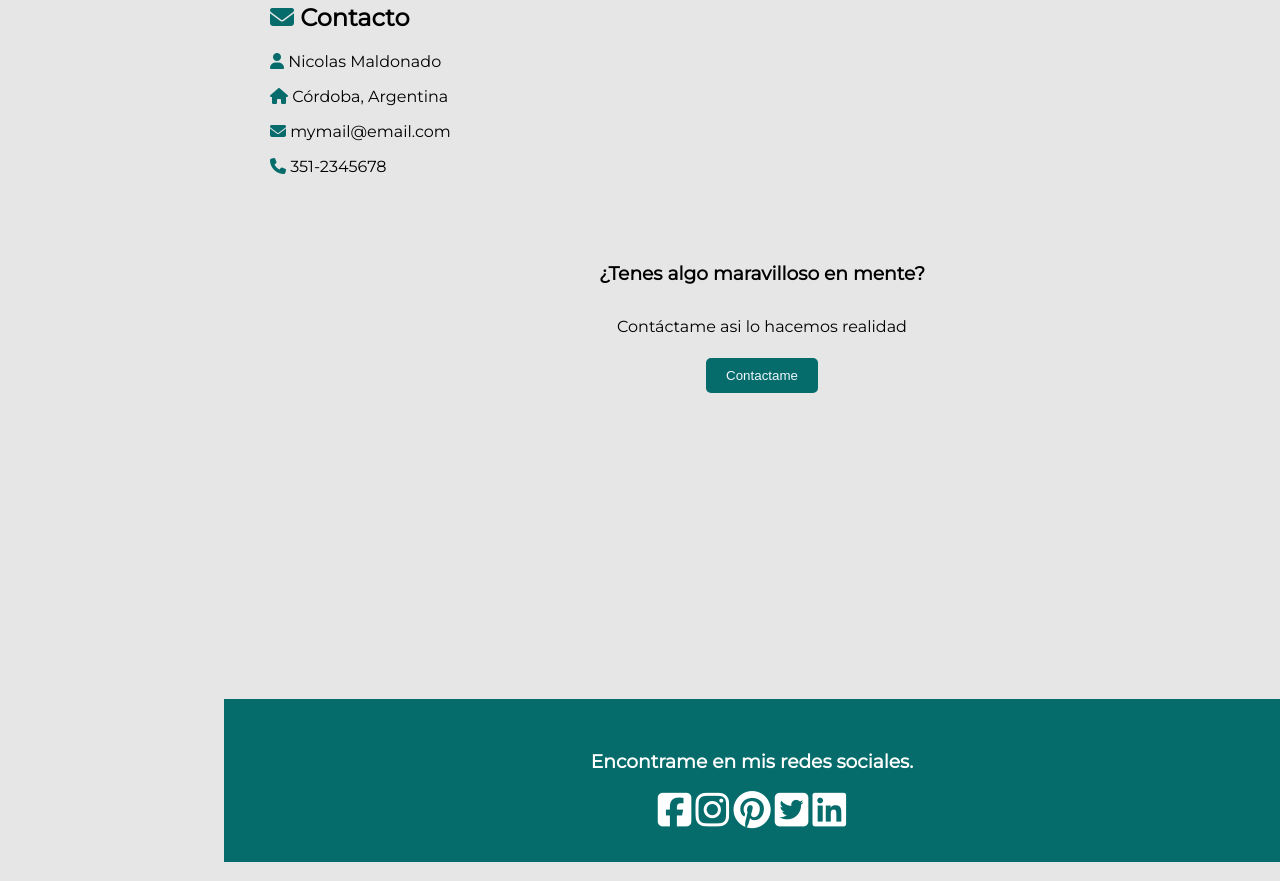
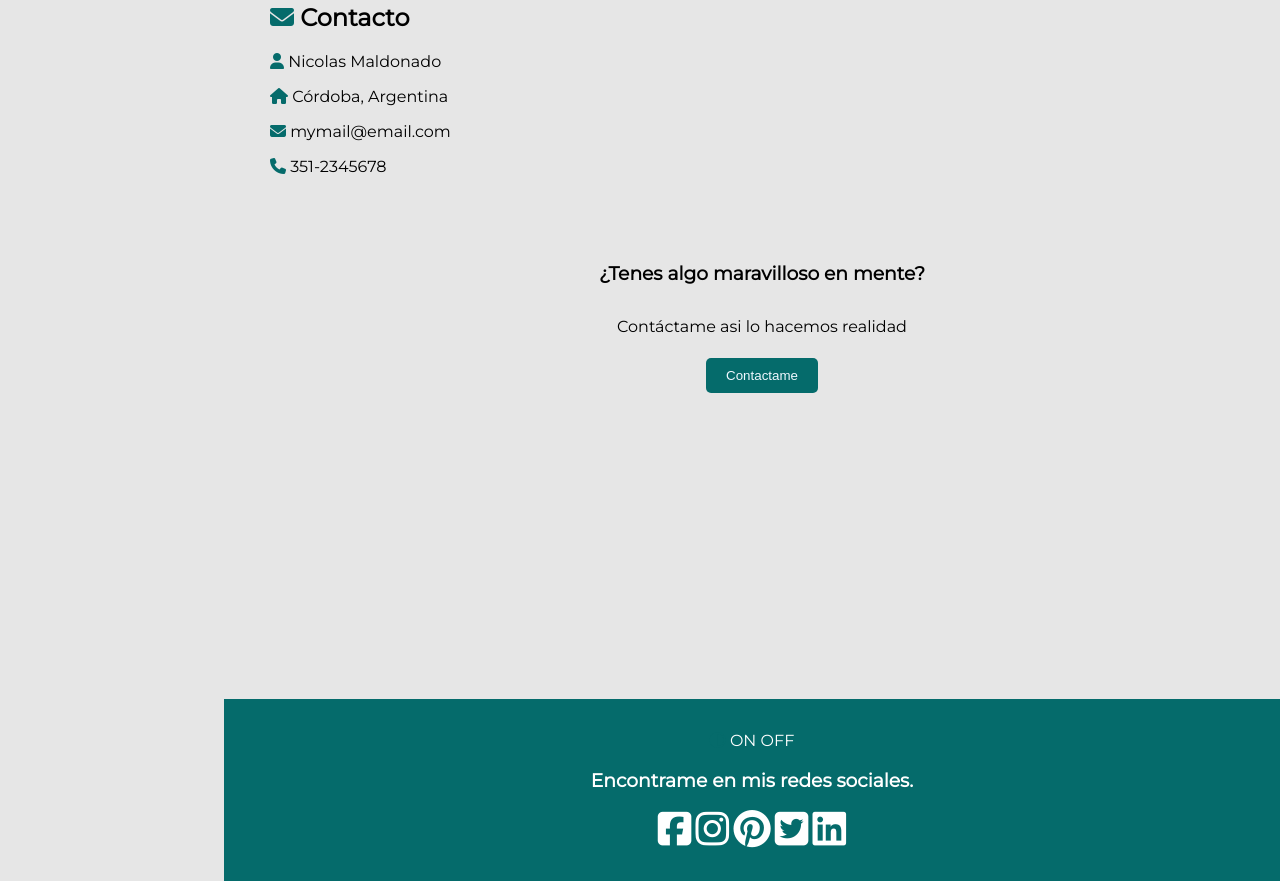
Before and after one commit to MarcosDanielM/Proyecto_final_integrador, a plain HTML site: page index.html in a window 1280 px wide. Shown: the part 3637-4518 px from the top of the page. Drawn offline with Linux system fonts and the light colour scheme.

Commit message:
darkbtn: se elimina etiqueta Span

```diff
--- a/index.html
+++ b/index.html
@@ -432,11 +432,9 @@
      <footer>
 
             <div id="darkbtn" onclick="functionTheme()">
-                <span id="temamovil">
-                    <i class="fas fa-adjust"></i>
-                    <span id="mode_on">ON</span>
-                    <span id="mode_off">OFF</span>
-                </span>
+                <i class="fas fa-adjust"></i>
+                <span id="mode_on">ON</span>
+                <span id="mode_off">OFF</span>
             </div>
 
             <span class="findMe">
--- a/style-movil.css
+++ b/style-movil.css
@@ -354,7 +354,8 @@ footer a {
 #darkbtn {
     color:white;
     width: 1rem;
-    height: 2rem;
+    height: 2rem;/*
+    float: right;*/
 }
 
 #separaFoot {
```
